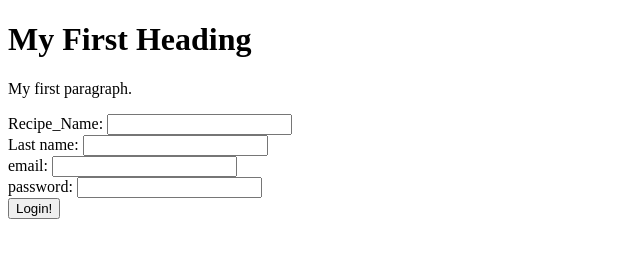
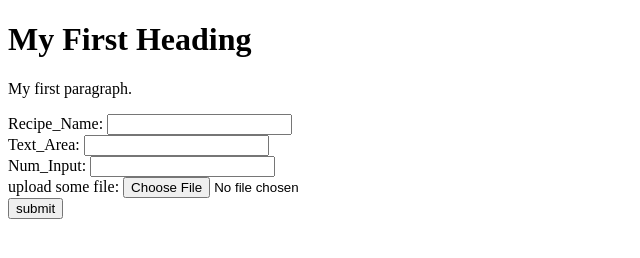
Before and after one commit to GU-Web-Dev-2024/group-challenge-2-midroom, a plain HTML site: page index.html in a window 1280 px wide. Shown: the whole page, without its empty margins (0-640 px from the left). Drawn offline with Linux system fonts and the light colour scheme.

Commit message:
prototype2

```diff
--- a/index.html
+++ b/index.html
@@ -10,16 +10,16 @@
     <label for="Recipe_Name">Recipe_Name: </label>
     <input type="text" name="Recipe_Name"  required>
     <br>
-    <label for="lastname">Last name: </label>
-    <input type="text" name="lastname"  required>
+    <label for="Text_Area">Text_Area: </label>
+    <input type="text" name="Text_Area"  required>
     <br>
-    <label for="email">email: </label>
-    <input type="email" name="email"  required>
+    <label for="Num_Input">Num_Input: </label>
+    <input type="number" name="Num_Input"  required>
     <br>
-    <label for="password">password: </label>
-    <input type="password" name="password"  required>
+    <label for="file">upload some file: </label>
+    <input type="file" name="file"  required>
     <br>
-    <input type="submit" value="Login!">
+    <input type="submit" value="submit">
 </form>
 </body>
 </html>
```
